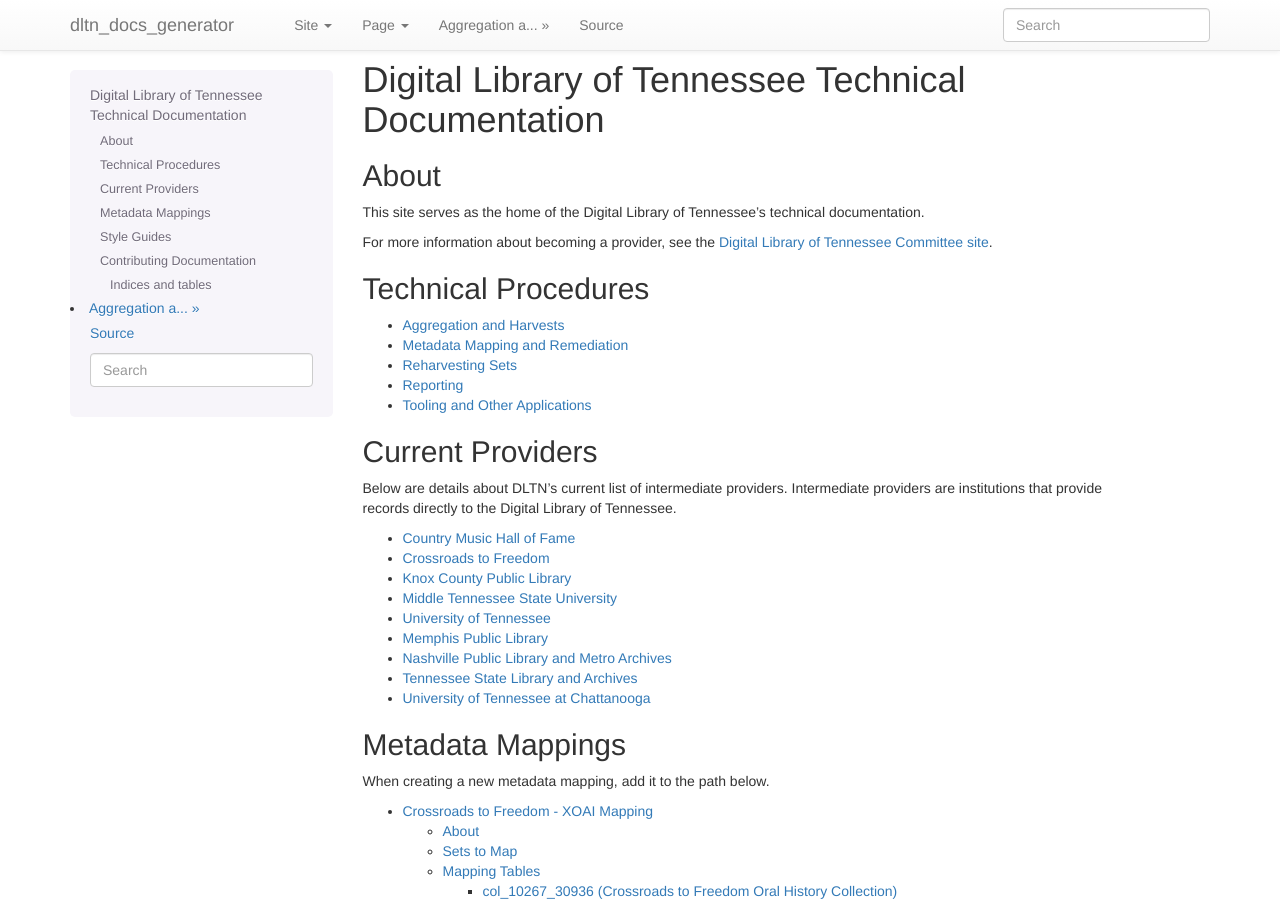
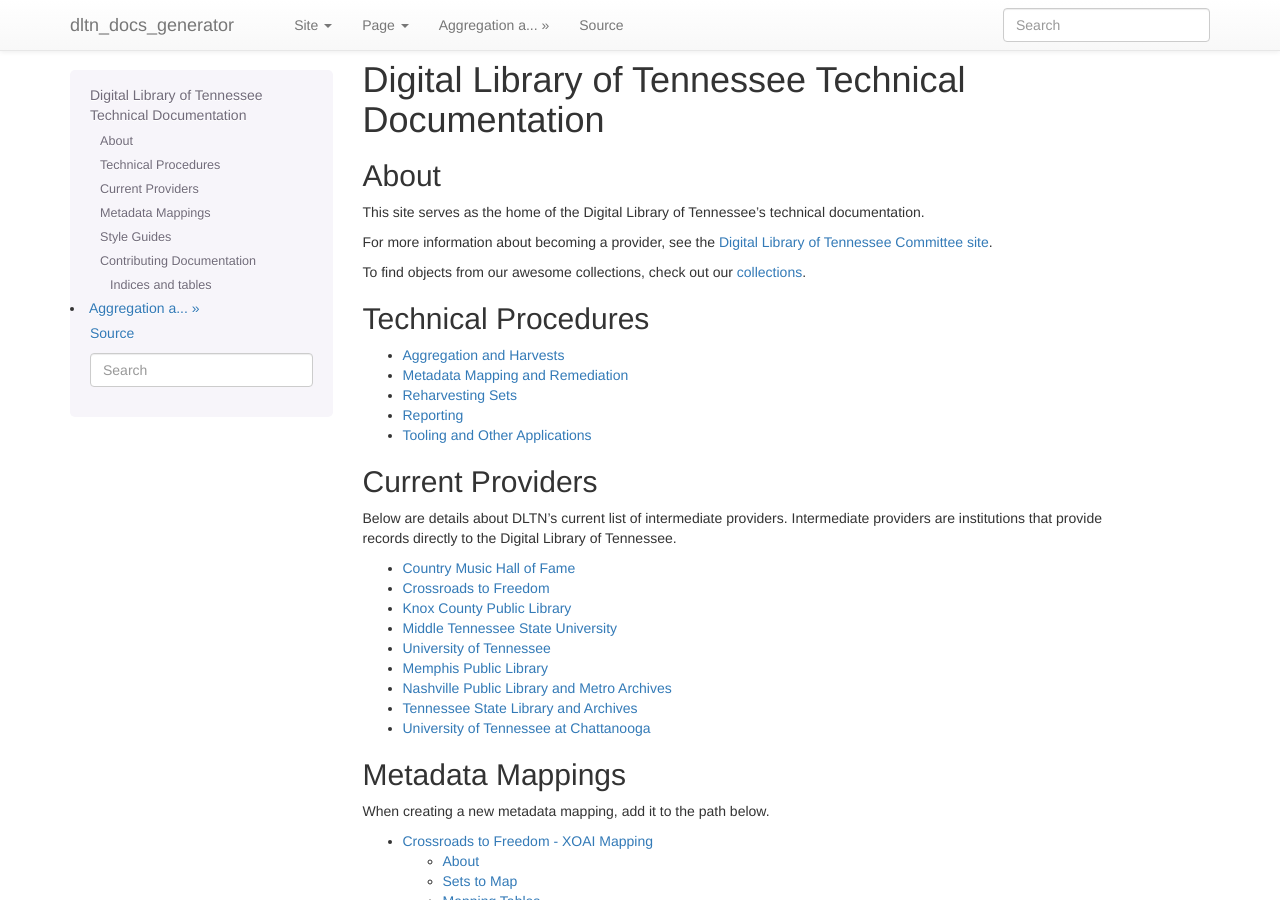
Before and after one commit to DigitalLibraryofTennessee/dltn_docs_generator, a Sphinx documentation site: the page built from docs/index.rst, in a window 1280 px wide and 900 px high. Built offline with Sphinx 7.4.7, drawn with Linux system fonts in a browser that asks for light colours; pages that are not in the unit, such as notebooks, are missing from menus.

Commit message:
Link to DPLA local.

```diff
--- a/docs/index.rst
+++ b/docs/index.rst
@@ -13,7 +13,10 @@
 
 This site serves as the home of the Digital Library of Tennessee's technical documentation.
 
-For more information about becoming a provider, see the `Digital Library of Tennessee Committee site <https://www.tenn-share.org/af_membercommittee.asp?committeeid=28>`_.
+For more information about becoming a provider, see the `Digital Library of Tennessee Committee site
+<https://www.tenn-share.org/af_membercommittee.asp?committeeid=28>`_.
+
+To find objects from our awesome collections, check out our `collections <https://tn.dp.la/>`_.
 
 --------------------
 Technical Procedures
```
